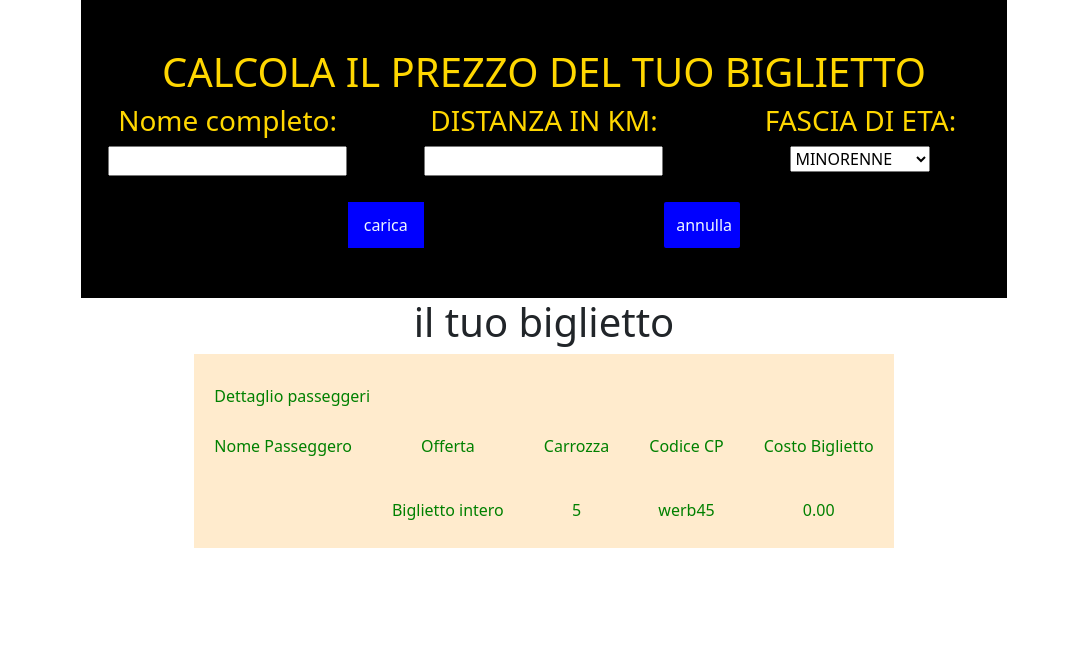
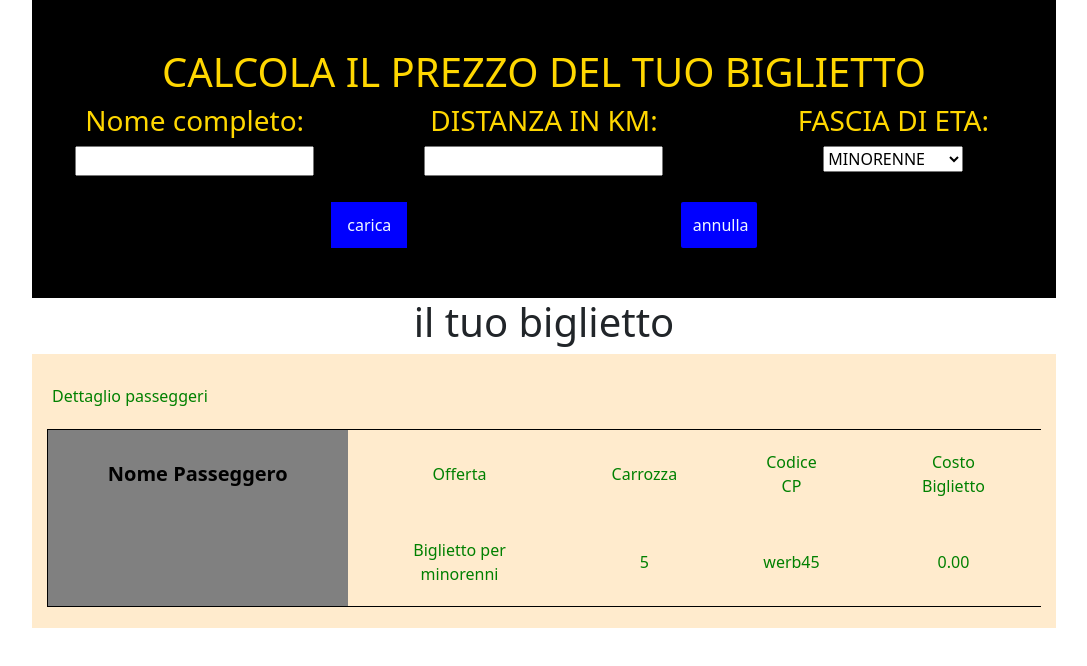
Before and after one commit to GiuseppeRepici/js-biglietto-treno-form, a plain HTML site: page index.html in a window 1280 px wide. Both pictures are taken after a click on the button "carica". Shown: the whole page, without its empty margins (96-1183 px from the left). Drawn offline with nearby package versions, Linux system fonts and the light colour scheme.

Commit message:
la grafica manca, pero credo sia ok

```diff
--- a/css/style.css
+++ b/css/style.css
@@ -3,6 +3,7 @@
     color: gold;
     display: inline-block;
     margin: 0 auto;
+    width: 80%;
 }
 
 .btn11{
@@ -17,9 +18,31 @@
     background-color:blanchedalmond;
     display: inline-block;
     color: green;
+    width: 80%;
 }
 .tabellina{
     position: relative;
+    border: 1px solid black;
+    border-right: 0;
+    margin: 15px;
+}
+
+.sfondogrigio{
+    background-color: gray;
+    color: black;
+    padding: 0;
+    font-size: 20px;
+    width: 300px;
+    position: relative;
+}
+
+#nomepasseggero{
+    position: absolute;
+    top: 75px;
+    left: 85px;
+    z-index: 2;
+    color: black;
+    font-size: 20px;
 }
 
 .dettagli{
@@ -34,5 +57,5 @@
     padding: 20px;
 }
 td{
-    padding: 20px;
+    padding:20px 40px;
 }
--- a/index.html
+++ b/index.html
@@ -47,15 +47,16 @@
             <div class="dettagli">
                 <table class="tabellina">
                     <tr class="rel">
-                        <td>Nome Passeggero</td>
+                        <td class="sfondogrigio"><strong> Nome Passeggero </strong></td>
+                        <strong><span id="nomepasseggero"></span></strong>
                         <td>Offerta</td>
                         <td>Carrozza</td>
                         <td>Codice CP</td>
                         <td>Costo Biglietto</td>
                     </tr>
                     <tr>
-                        <td>
-                            <span id="nomepasseggero"></span>
+                        <td class="sfondogrigio">
+
                         </td>
                         <td>
                             <span id="tipobiglietto"></span>
--- a/js/main.js
+++ b/js/main.js
@@ -33,7 +33,7 @@ button1.addEventListener("click",
         prova1 = document.getElementById("tipobiglietto").innerHTML = "Biglietto per minorenni";
 
 
-        } else  if (rangeAge == 40) {
+        } else { if (rangeAge == 40) {
                 prezzomaggiore60 = parseFloat(prezzoperdistanza - (prezzoperdistanza * 40 / 100));
 
                 const prova = document.getElementById("costofinale");
@@ -42,10 +42,11 @@ button1.addEventListener("click",
 
                 prova1 = document.getElementById("tipobiglietto").innerHTML = "Biglietto per over 65";
 
-        } else
+        } else {
              prova = document.getElementById("costofinale").innerHTML = prezzoperdistanza.toFixed(2);
              prova1 = document.getElementById("tipobiglietto").innerHTML = "Biglietto intero";
 
+        }   }
     }
 
 )
```
